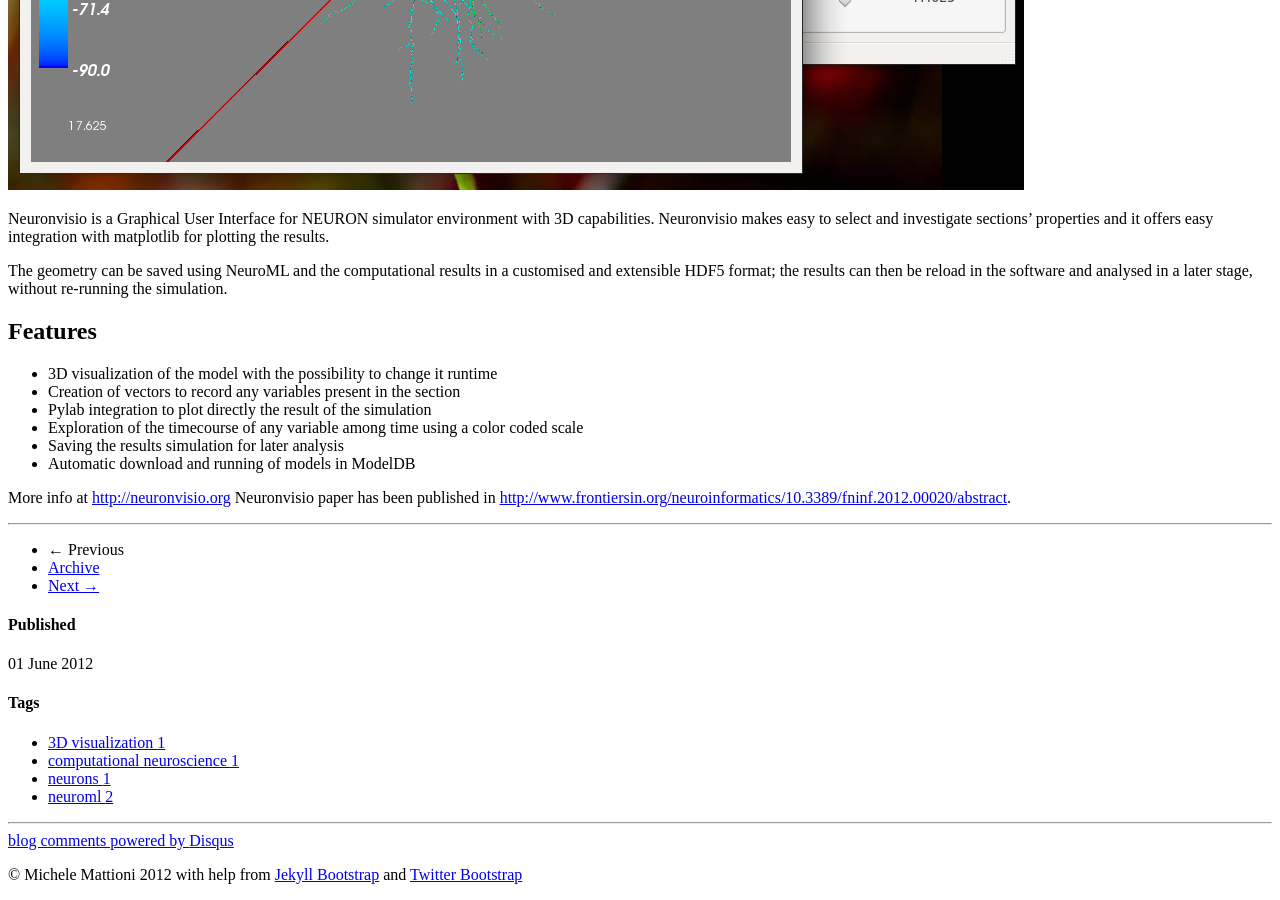
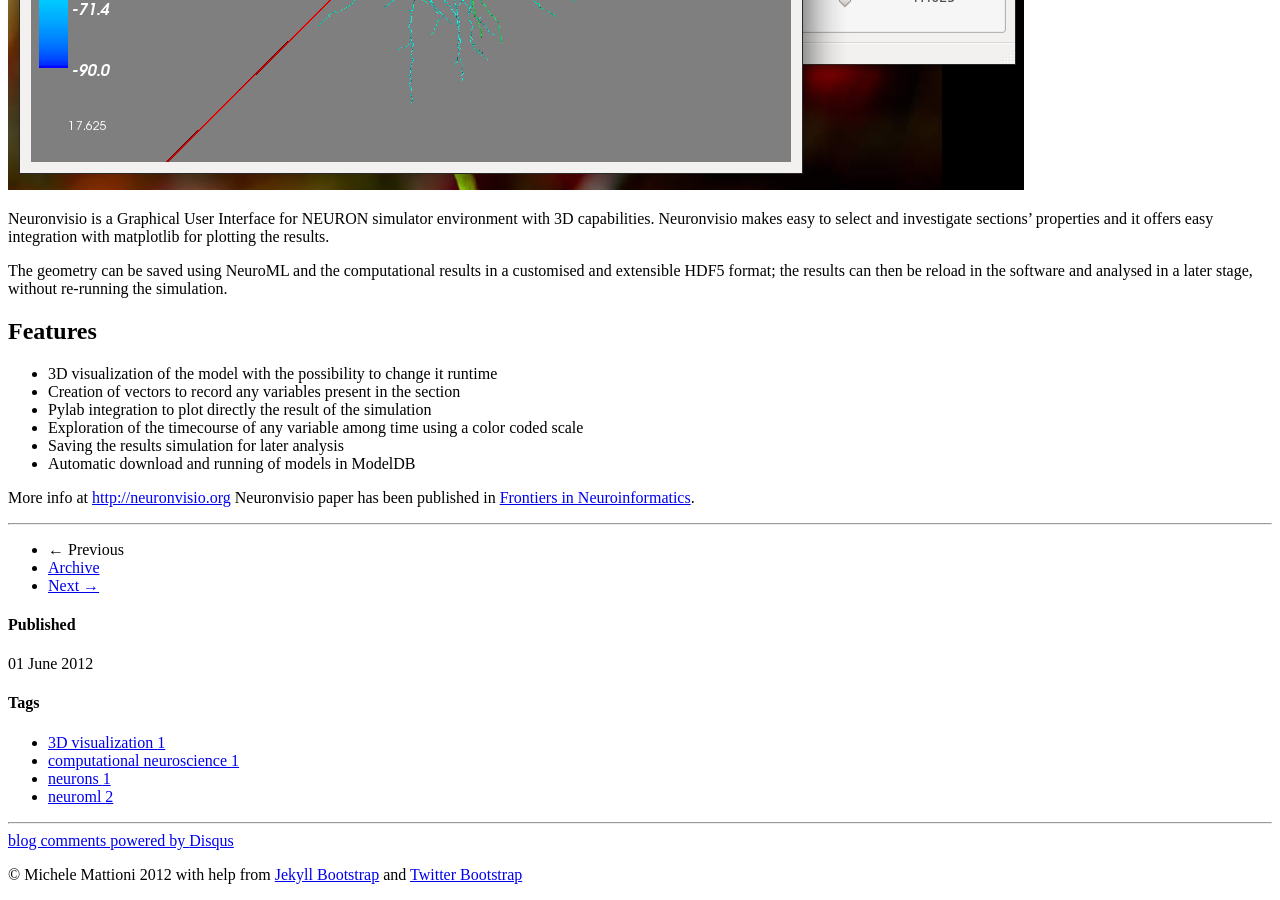
Before and after one commit to mattions/mattions.github.com, a Jekyll site: the page built from _posts/2012-06-01-neuronvisio.md, in a window 1280 px wide and 900 px high, scrolled down 809 px. Built offline with Jekyll 4.4.1, drawn with Linux system fonts in a browser that asks for light colours; nearby versions of some CDN libraries; comment, search, counter and statistics services are not loaded.

Commit message:
fixed the link on Neuronvisio

```diff
--- a/_posts/2012-06-01-neuronvisio.md
+++ b/_posts/2012-06-01-neuronvisio.md
@@ -28,4 +28,4 @@ software and analysed in a later stage, without re-running the simulation.
 - Automatic download and running of models in ModelDB
 
 More info at [http://neuronvisio.org](http://neuronvisio.org)
-Neuronvisio paper has been published in [http://www.frontiersin.org/neuroinformatics/10.3389/fninf.2012.00020/abstract](Frontiers in Neuroinformatics).
+Neuronvisio paper has been published in [Frontiers in Neuroinformatics](http://www.frontiersin.org/neuroinformatics/10.3389/fninf.2012.00020/abstract).
```
